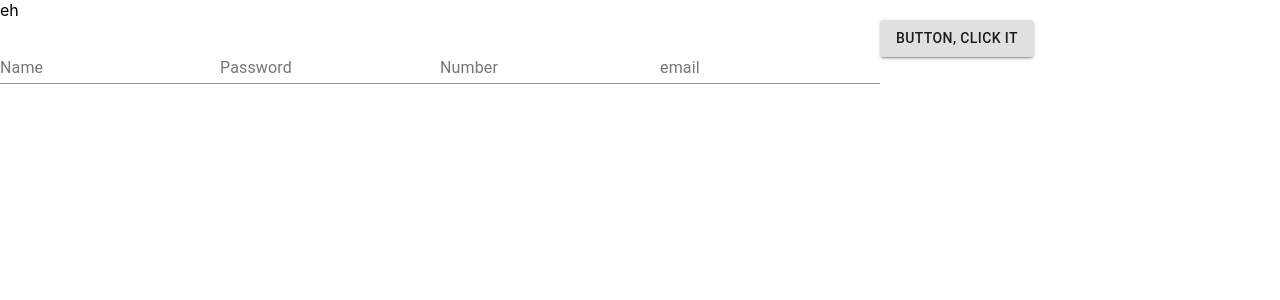
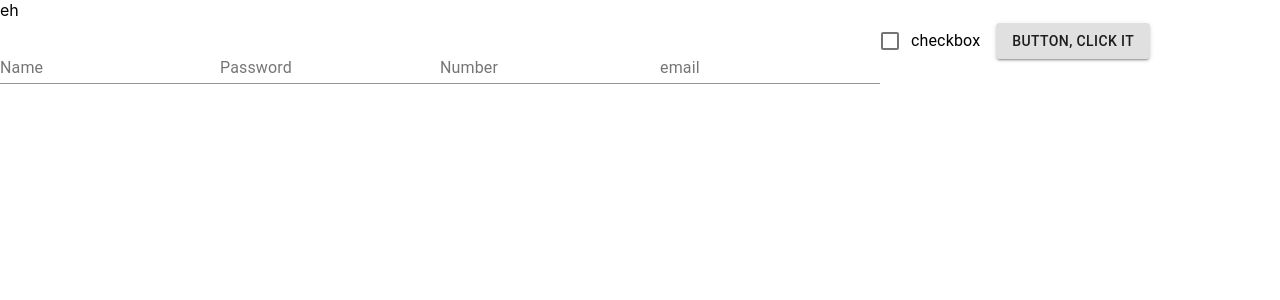
Before and after one commit to itsweliton/generaptor, a React (Create React App) app: page / in a window 1280 px wide. Shown: the top 300 px of the page. Built offline with nearby package versions, Linux system fonts and the light colour scheme.

Commit message:
feat(Input): Add checkbox support

```diff
--- a/src/App.js
+++ b/src/App.js
@@ -59,6 +59,14 @@ const App = () => {
           console.log(`pass`);
         },
       },
+      {
+        id: `checkboxInput`,
+        type: `checkbox`,
+        inputType: `checkbox`,
+        name: `checkboxInput`,
+        label: `checkbox`,
+        value: false,
+      },
     ],
   };
   const options = {
--- a/src/FormBuilder.js
+++ b/src/FormBuilder.js
@@ -1,22 +1,50 @@
 import React, { useState } from 'react';
 import TextField from '@material-ui/core/TextField';
+import Checkbox from '@material-ui/core/Checkbox';
+import FormControlLabel from '@material-ui/core/FormControlLabel';
 import Button from '@material-ui/core/Button';
 import _ from 'lodash';
 
 const FormBuilder = ({ fields, options }) => {
   const elNames = _.map(fields, `name`);
+  const valNames = _.map(fields, `value`);
   const initialState = {};
-  elNames.map(eln => {
+  elNames.map((eln, id) => {
     // eslint-disable-next-line no-return-assign
-    return (initialState[eln] = ``);
+    return (initialState[eln] = valNames[id]);
   });
   const [values, setValues] = useState(initialState);
 
   const handleChange = event => {
-    setValues({ ...values, [event.target.name]: event.target.value });
+    let { value } = event.target;
+    if (event.target.type === `checkbox`) {
+      value = event.target.checked;
+    }
+    setValues({ ...values, [event.target.name]: value });
   };
   const formElements = [];
   fields.map(field => {
+    switch (field.type) {
+      case `checkbox`:
+        formElements.push(
+          <FormControlLabel
+            control={
+              <Checkbox
+                checked={!!values[field.name]}
+                onChange={handleChange}
+                value={values[field.name]}
+                color="primary"
+                name={field.name}
+                labelPlacement={field.position || `end`}
+              />
+            }
+            key={field.id}
+            label={field.label}
+          />,
+        );
+        break;
+
+      default:
         formElements.push(
           <TextField
             id={field.id}
@@ -26,8 +54,11 @@ const FormBuilder = ({ fields, options }) => {
             type={field.inputType}
             onChange={handleChange}
             margin="normal"
+            key={field.id}
           />,
         );
+        break;
+    }
   });
   let formButton = null;
   if (options.button) {
```
Also changed, not shown: 1 other file (tests, documents, lock files or other folders). Lines whose indentation alone changed are shown as unchanged.
